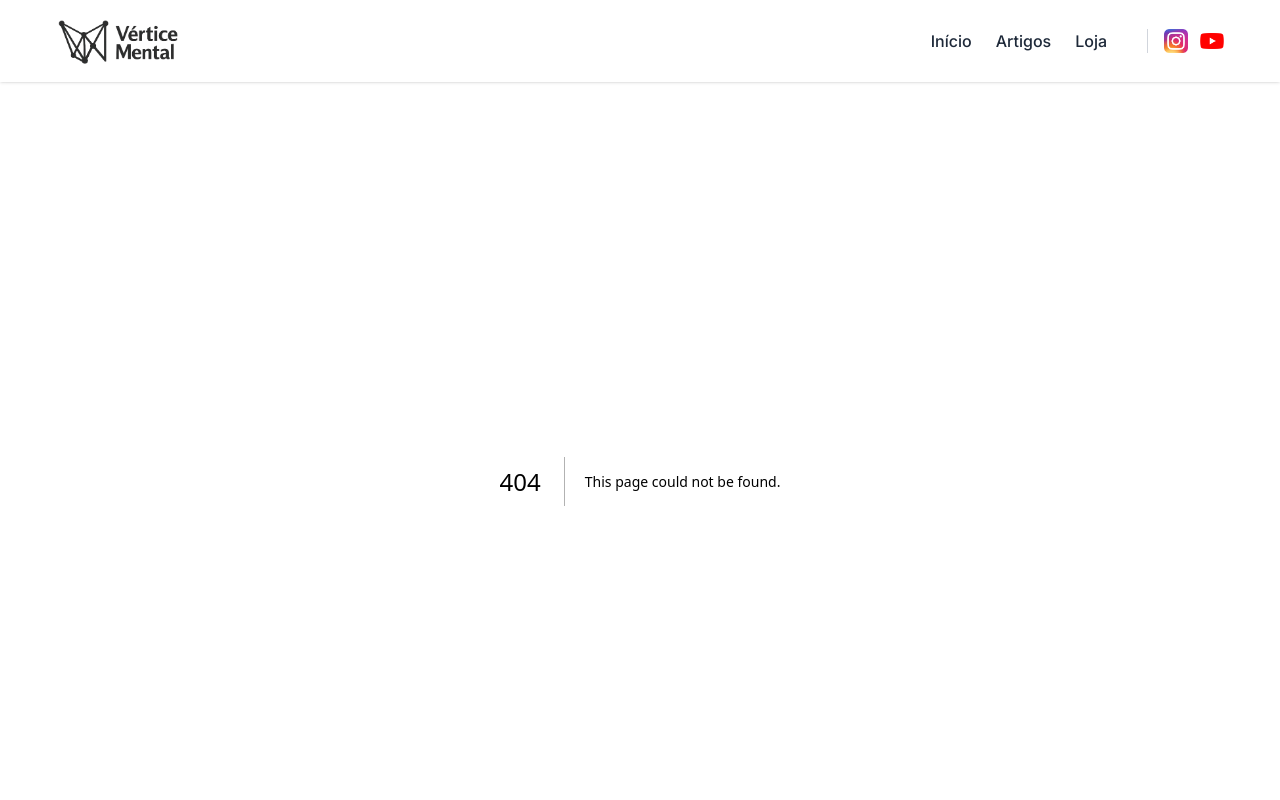
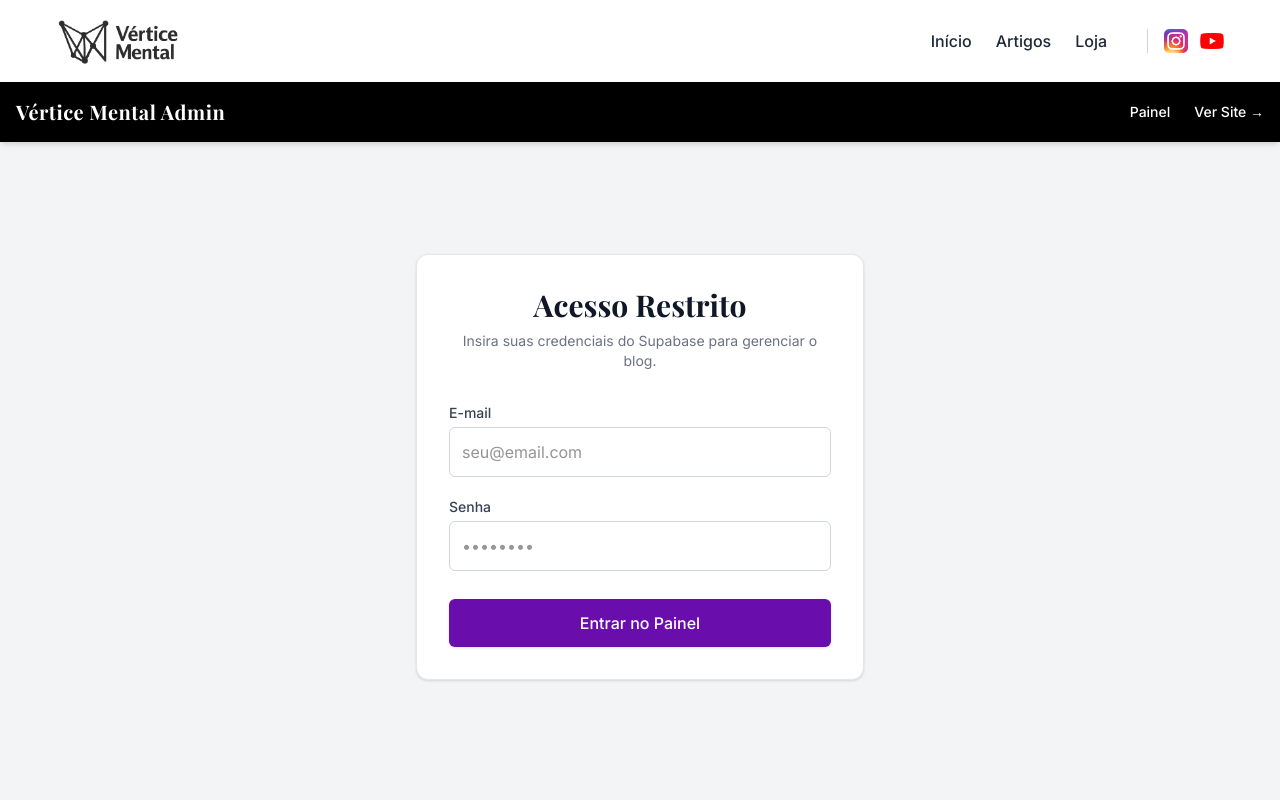
Before and after one commit to gbdev79/vertice-mental, a Next.js app: page /admin/login in a window 1280 px wide. Before the commit this address had no page. Shown: the top 800 px of the page. Built offline with nearby package versions, Linux system fonts and the light colour scheme; a web font is replaced by a local one.

Commit message:
feat: cria painel administrativo (login e dashboard) protegido por auth

```diff
--- /dev/null
+++ b/src/app/admin/layout.tsx
@@ -0,0 +1,21 @@
+import Link from 'next/link';
+
+export default function AdminLayout({ children }: { children: React.ReactNode }) {
+  return (
+    <div className="min-h-screen bg-gray-100 flex flex-col font-sans">
+      <header className="bg-black text-white p-4 shadow-md flex justify-between items-center sticky top-0 z-50">
+        <h1 className="text-xl font-bold font-serif tracking-wide">Vértice Mental Admin</h1>
+        <nav className="space-x-6 text-sm font-medium">
+          <Link href="/admin" className="hover:text-primary-light transition-colors">Painel</Link>
+          <Link href="/" target="_blank" className="hover:text-primary-light transition-colors">Ver Site &rarr;</Link>
+        </nav>
+      </header>
+
+      <main className="flex-1 p-4 md:p-8 flex justify-center">
+        <div className="w-full max-w-[1000px]">
+          {children}
+        </div>
+      </main>
+    </div>
+  );
+}
--- /dev/null
+++ b/src/app/admin/login/page.tsx
@@ -0,0 +1,67 @@
+import { createClient } from '@/utils/supabase/server';
+import { redirect } from 'next/navigation';
+
+export default async function LoginPage({ searchParams }: { searchParams: Promise<{ error?: string }> }) {
+  const { error } = await searchParams;
+
+  // Server Action para processar o login com segurança no backend
+  async function login(formData: FormData) {
+    'use server';
+    const email = formData.get('email') as string;
+    const password = formData.get('password') as string;
+    const supabase = await createClient();
+
+    const { error } = await supabase.auth.signInWithPassword({ email, password });
+
+    if (error) {
+      redirect('/admin/login?error=E-mail ou senha incorretos');
+    }
+
+    // Se der sucesso, redireciona para o painel
+    redirect('/admin');
+  }
+
+  return (
+    <div className="max-w-md mx-auto mt-20 bg-white p-8 rounded-[12px] shadow-sm border border-gray-200">
+      <div className="text-center mb-8">
+        <h2 className="text-3xl font-bold font-serif text-gray-900 mb-2">Acesso Restrito</h2>
+        <p className="text-gray-500 text-sm">Insira suas credenciais do Supabase para gerenciar o blog.</p>
+      </div>
+
+      {error && (
+        <div className="bg-red-50 text-red-600 p-3 rounded-md mb-6 text-sm text-center border border-red-100">
+          {error}
+        </div>
+      )}
+
+      <form action={login} className="flex flex-col gap-5">
+        <div>
+          <label className="block text-sm font-medium text-gray-700 mb-1">E-mail</label>
+          <input
+            name="email"
+            type="email"
+            required
+            placeholder="seu@email.com"
+            className="w-full p-3 border border-gray-300 rounded-md focus:ring-2 focus:ring-primary focus:border-primary focus:outline-none transition-all"
+          />
+        </div>
+        <div>
+          <label className="block text-sm font-medium text-gray-700 mb-1">Senha</label>
+          <input
+            name="password"
+            type="password"
+            required
+            placeholder="••••••••"
+            className="w-full p-3 border border-gray-300 rounded-md focus:ring-2 focus:ring-primary focus:border-primary focus:outline-none transition-all"
+          />
+        </div>
+        <button
+          type="submit"
+          className="mt-2 w-full bg-primary text-white p-3 rounded-md font-medium hover:bg-primary-dark transition-colors shadow-sm"
+        >
+          Entrar no Painel
+        </button>
+      </form>
+    </div>
+  );
+}
--- /dev/null
+++ b/src/app/admin/page.tsx
@@ -0,0 +1,84 @@
+import { createClient } from '@/utils/supabase/server';
+import { redirect } from 'next/navigation';
+import Link from 'next/link';
+
+export default async function AdminDashboard() {
+  const supabase = await createClient();
+
+  // 1. Verificação de Segurança: Garante que apenas usuários logados acessem essa página
+  const { data: { user } } = await supabase.auth.getUser();
+
+  if (!user) {
+    redirect('/admin/login');
+  }
+
+  // 2. Busca todos os artigos criados
+  const { data: artigos } = await supabase
+    .from('artigos')
+    .select('id, titulo, slug, data_criacao')
+    .order('data_criacao', { ascending: false });
+
+  return (
+    <div className="bg-white p-6 md:p-8 rounded-[12px] shadow-sm border border-gray-200">
+
+      <div className="flex flex-col sm:flex-row justify-between items-start sm:items-center mb-8 gap-4">
+        <div>
+          <h2 className="text-2xl font-bold font-serif text-gray-900">Gerenciar Artigos</h2>
+          <p className="text-sm text-gray-500 mt-1">Bem-vindo, {user.email}</p>
+        </div>
+
+        <Link
+          href="/admin/artigos/novo"
+          className="bg-primary text-white px-5 py-2.5 rounded-md hover:bg-primary-dark transition-colors text-sm font-medium shadow-sm whitespace-nowrap"
+        >
+          + Novo Artigo
+        </Link>
+      </div>
+
+      <div className="overflow-x-auto rounded-lg border border-gray-200">
+        <table className="w-full text-left border-collapse">
+          <thead className="bg-gray-50">
+            <tr>
+              <th className="p-4 text-sm font-semibold text-gray-600 border-b border-gray-200">Título</th>
+              <th className="p-4 text-sm font-semibold text-gray-600 border-b border-gray-200">Data de Criação</th>
+              <th className="p-4 text-sm font-semibold text-gray-600 border-b border-gray-200 text-right">Ações</th>
+            </tr>
+          </thead>
+          <tbody className="divide-y divide-gray-100">
+            {artigos?.map((artigo) => {
+              const dataCriacao = new Date(artigo.data_criacao).toLocaleDateString('pt-BR');
+              return (
+                <tr key={artigo.id} className="hover:bg-gray-50 transition-colors">
+                  <td className="p-4 text-sm text-gray-900 font-medium">
+                    {artigo.titulo}
+                    <span className="block text-xs text-gray-400 font-normal mt-0.5">/{artigo.slug}</span>
+                  </td>
+                  <td className="p-4 text-sm text-gray-500">
+                    {dataCriacao}
+                  </td>
+                  <td className="p-4 text-right space-x-4">
+                    <Link href={`/admin/artigos/${artigo.id}`} className="text-primary hover:underline text-sm font-medium">
+                      Editar
+                    </Link>
+                    <button className="text-red-600 hover:underline text-sm font-medium">
+                      Excluir
+                    </button>
+                  </td>
+                </tr>
+              );
+            })}
+
+            {(!artigos || artigos.length === 0) && (
+              <tr>
+                <td colSpan={3} className="p-8 text-center text-gray-500 text-sm">
+                  Nenhum artigo encontrado. Crie o seu primeiro texto agora mesmo!
+                </td>
+              </tr>
+            )}
+          </tbody>
+        </table>
+      </div>
+
+    </div>
+  );
+}
```
